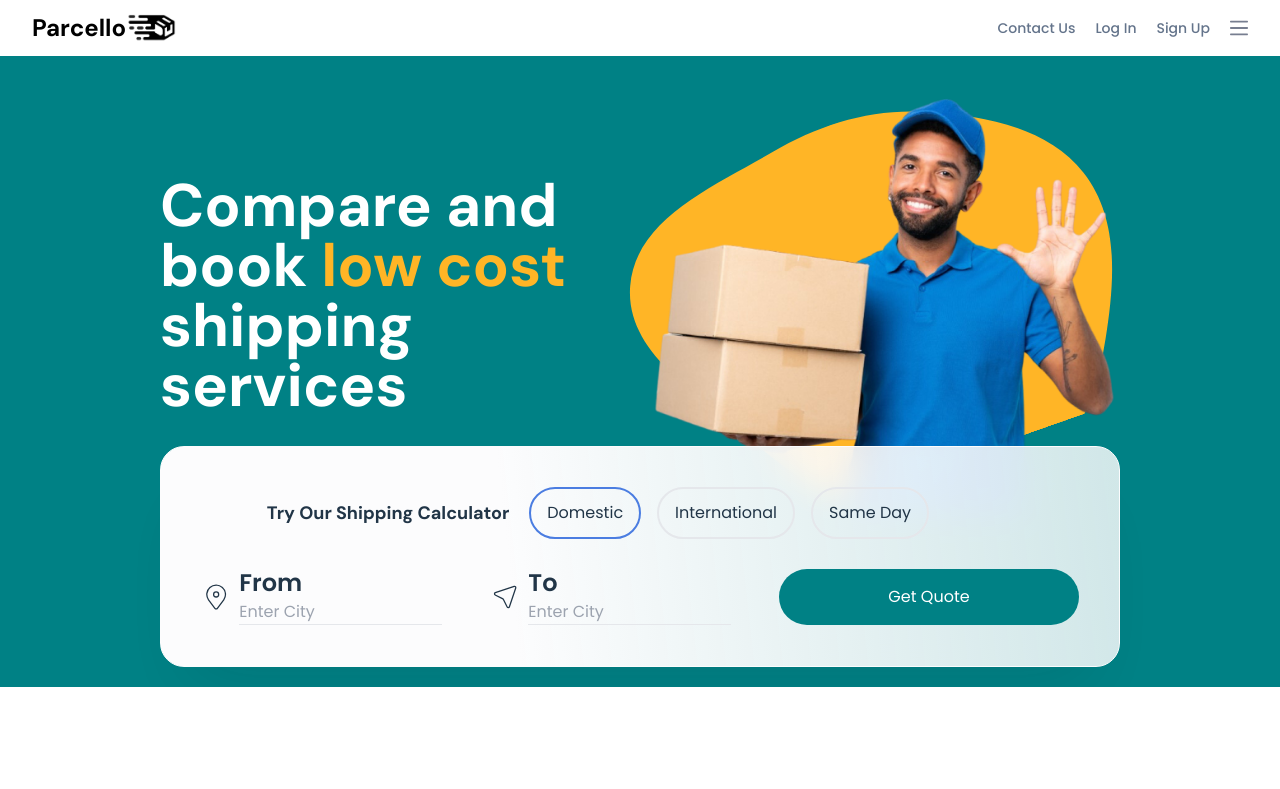
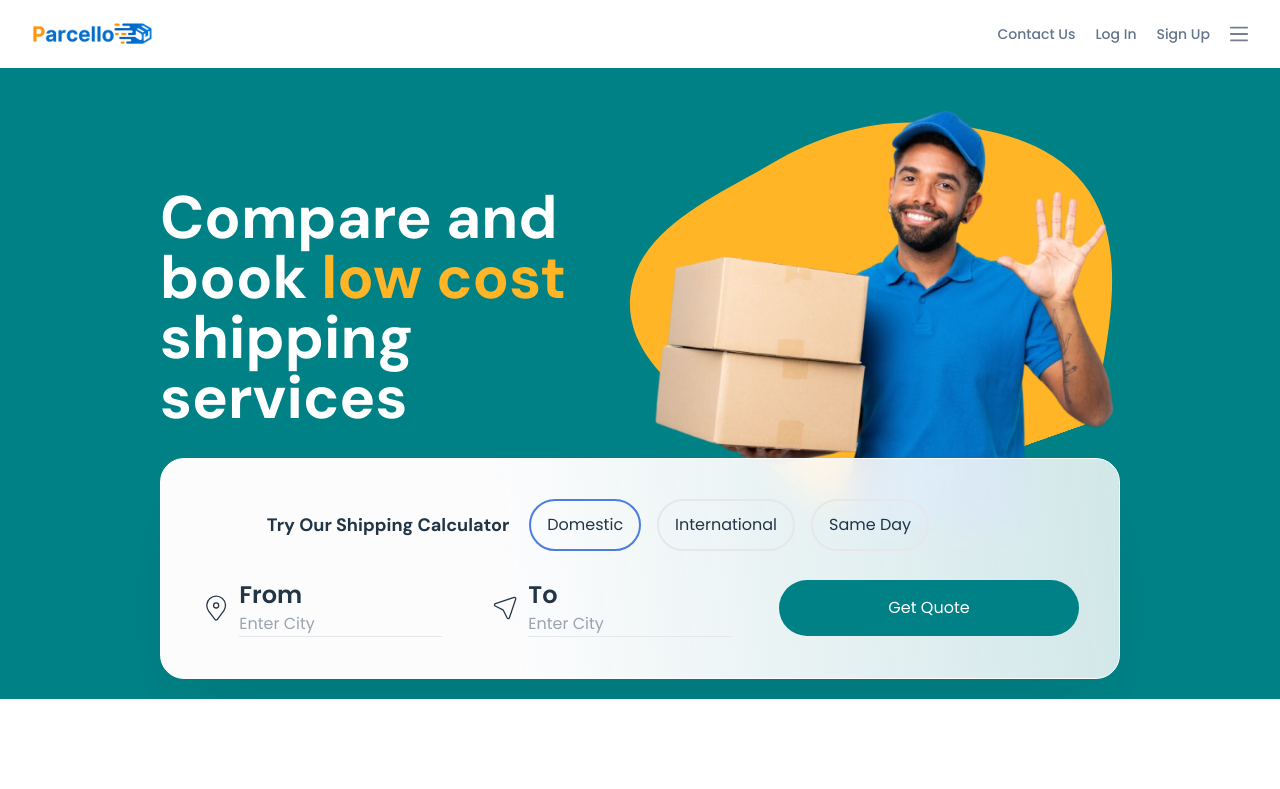
Before and after one commit to yuvrajjwala/Parcello-Global, a React (Vite) app: page / in a window 1280 px wide. Shown: the top 789 px of the page. Built offline with nearby package versions, Linux system fonts and the light colour scheme; no server answers.

Commit message:
feat: adding new logo

```diff
--- a/src/Components/Navbar/Navbar.jsx
+++ b/src/Components/Navbar/Navbar.jsx
@@ -9,7 +9,6 @@ import { useState } from "react";
 import Login from "../../Components/login/Login";
 
 const Navbar = () => {
-  // const [openLogin, setOpenLogin] = useState(false);
   const [isCollapsed, setIsCollapsed] = useState(true);
 
   const closeNavBar = useCallback(() => setIsCollapsed(true), []);
@@ -61,8 +60,7 @@ const Navbar = () => {
     <>
       <div className="flex w-full bg-white p-3 justify-between items-center px-8 text-sm text-slate-500 ">
         <div className="flex items-center">
-          <h1 className="text-2xl text-black font-bold">Parcello</h1>{" "}
-          <img className="max-w-[50px]" src={parcello}></img>
+          <img className="max-w-[120px]" src={parcello}></img>
         </div>
         <div className="flex items-center gap-5  md:hidden justify-end w-full">
           <NavLink
```
Also changed, not shown: src/assets/Navbar/Parcello.png.
